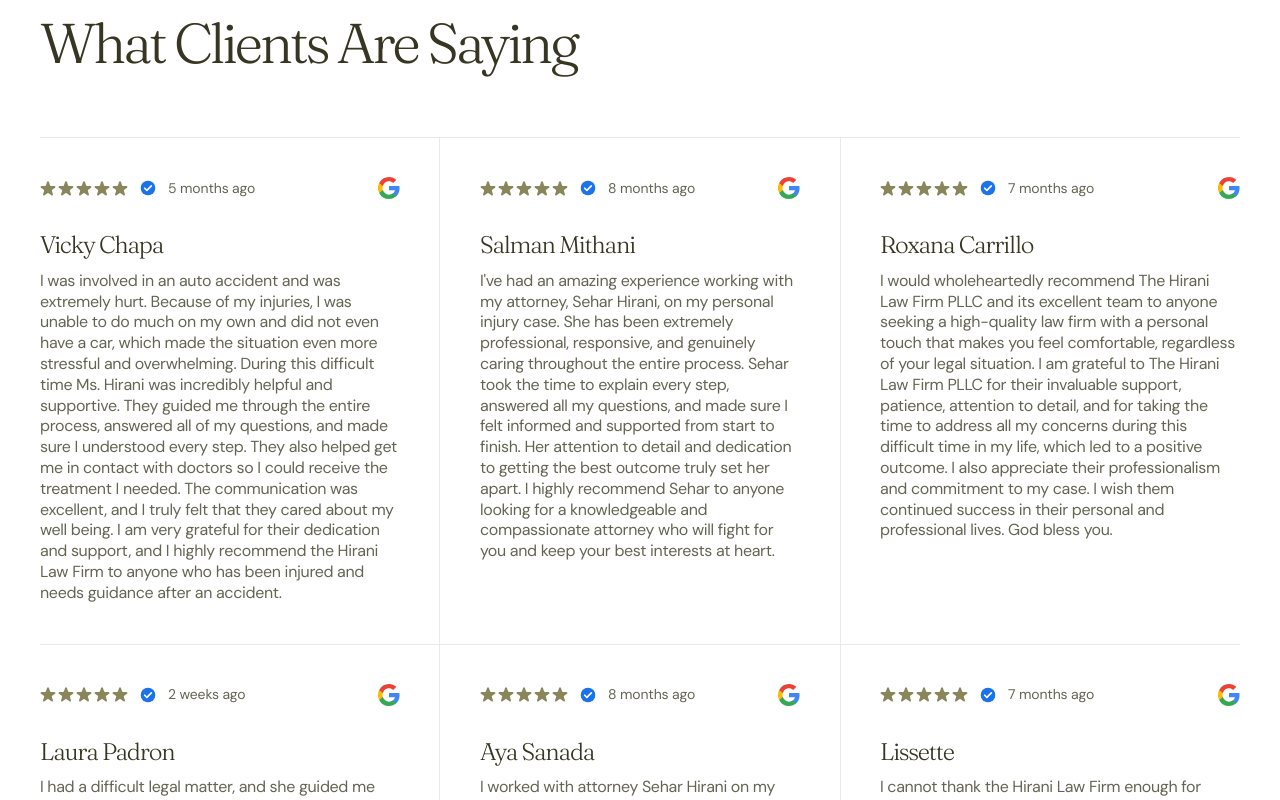
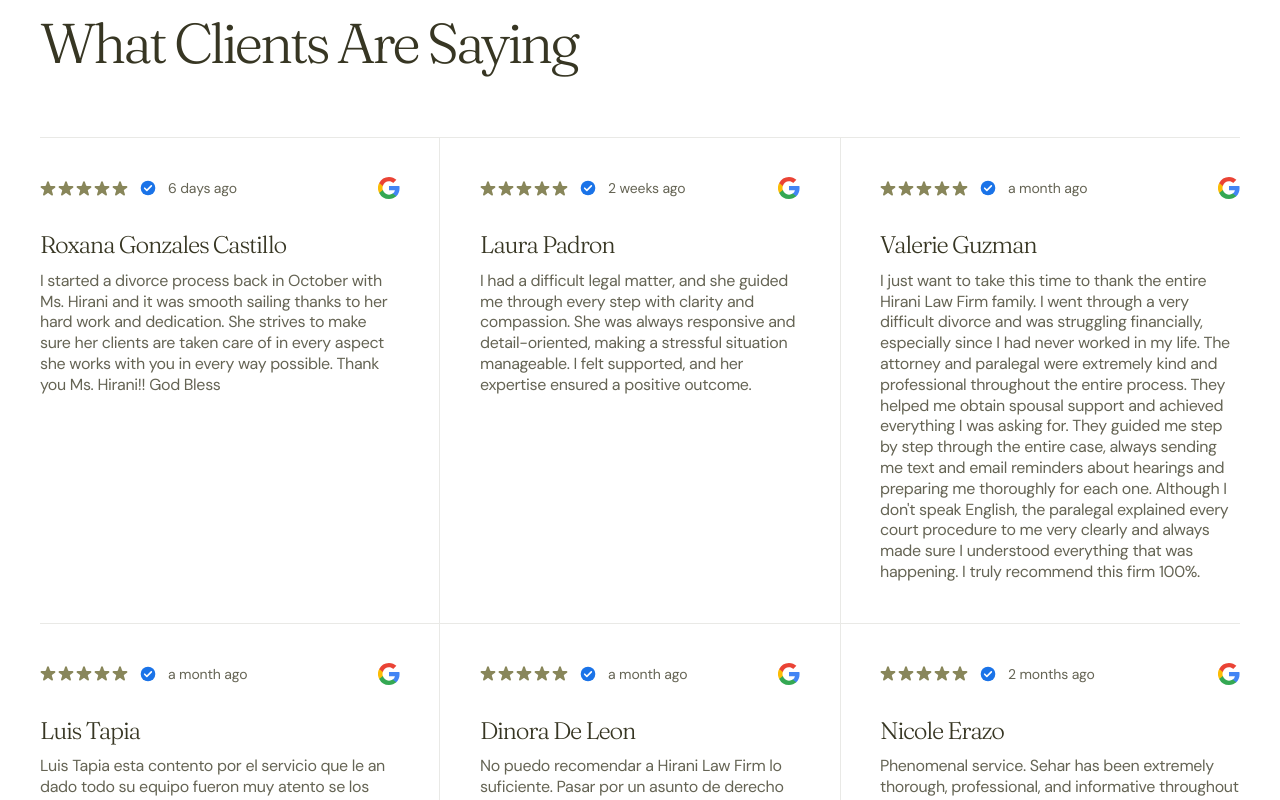
Before and after one commit to Balaj27/hirani-law-firm-new, a Next.js app: page /en/reviews in a window 1280 px wide. Shown: the part 980-1780 px from the top of the page. Built offline with nearby package versions, Linux system fonts and the light colour scheme.

Commit message:
free word removed and reviews sorted

```diff
--- a/src/app/[lang]/reviews/page.tsx
+++ b/src/app/[lang]/reviews/page.tsx
@@ -11,6 +11,17 @@ import extra from "@/components/sections/shared/HiraniPages.module.css";
 import styles from "../practice-areas/practice-areas.module.css";
 import RouteSeo from "@/components/layout/RouteSeo";
 
+const daysPerUnit = { day: 1, week: 7, month: 30, year: 365 } as const;
+
+function reviewAgeInDays(when: string) {
+  const age = /^(a|an|\d+) (day|week|month|year)s? ago$/.exec(when);
+  if (!age) return Number.MAX_SAFE_INTEGER;
+
+  const [, quantity, unit] = age;
+  const count = quantity === "a" || quantity === "an" ? 1 : Number(quantity);
+  return count * daysPerUnit[unit as keyof typeof daysPerUnit];
+}
+
 export async function generateMetadata({ params }: PageProps<"/[lang]/reviews">): Promise<Metadata> {
   return routeMetadata(params, "/reviews");
 }
@@ -18,6 +29,7 @@ export async function generateMetadata({ params }: PageProps<"/[lang]/reviews">)
 export default async function ReviewsPage({ params }: PageProps<"/[lang]/reviews">) {
   setRequestLocale((await params).lang);
   const t = getContent().pages.reviews;
+  const reviews = [...t.reviews].sort((a, b) => reviewAgeInDays(a.when) - reviewAgeInDays(b.when));
   return (
     <main className="page">
       <RouteSeo route={"/reviews"} />
@@ -40,7 +52,7 @@ export default async function ReviewsPage({ params }: PageProps<"/[lang]/reviews
               <h2 className={`h2 ${styles.heading}`}>{t.listTitle}</h2>
             </div>
           </div>
-          <ReviewsGrid reviews={t.reviews} />
+          <ReviewsGrid reviews={reviews} />
         </div>
       </section>
 
--- a/src/components/ui/ContactForm.tsx
+++ b/src/components/ui/ContactForm.tsx
@@ -6,7 +6,7 @@ import { ChevronDown } from "./Icons";
 import Button from "./Button";
 import styles from "./ContactForm.module.css";
 
-/** "Request a free consultation" form card. */
+/** "Request a consultation" form card. */
 type Props = {
   /** "bordered": 1px #e9e9e6 outline and body-colored labels (contact page) */
   variant?: "default" | "bordered";
```
Also changed, not shown: src/content/en.json, src/content/es.json, 1 other file (tests, documents, lock files or other folders).
